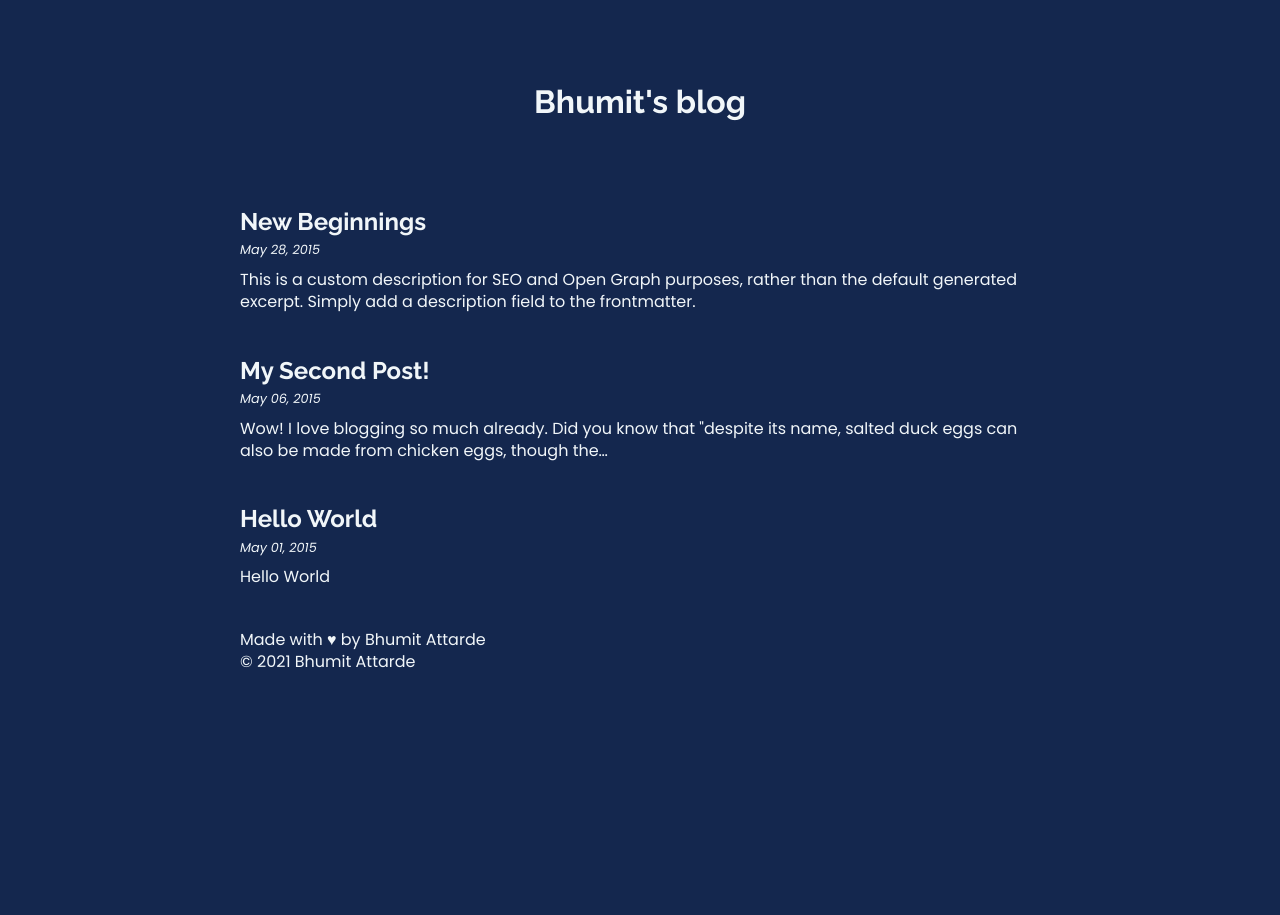
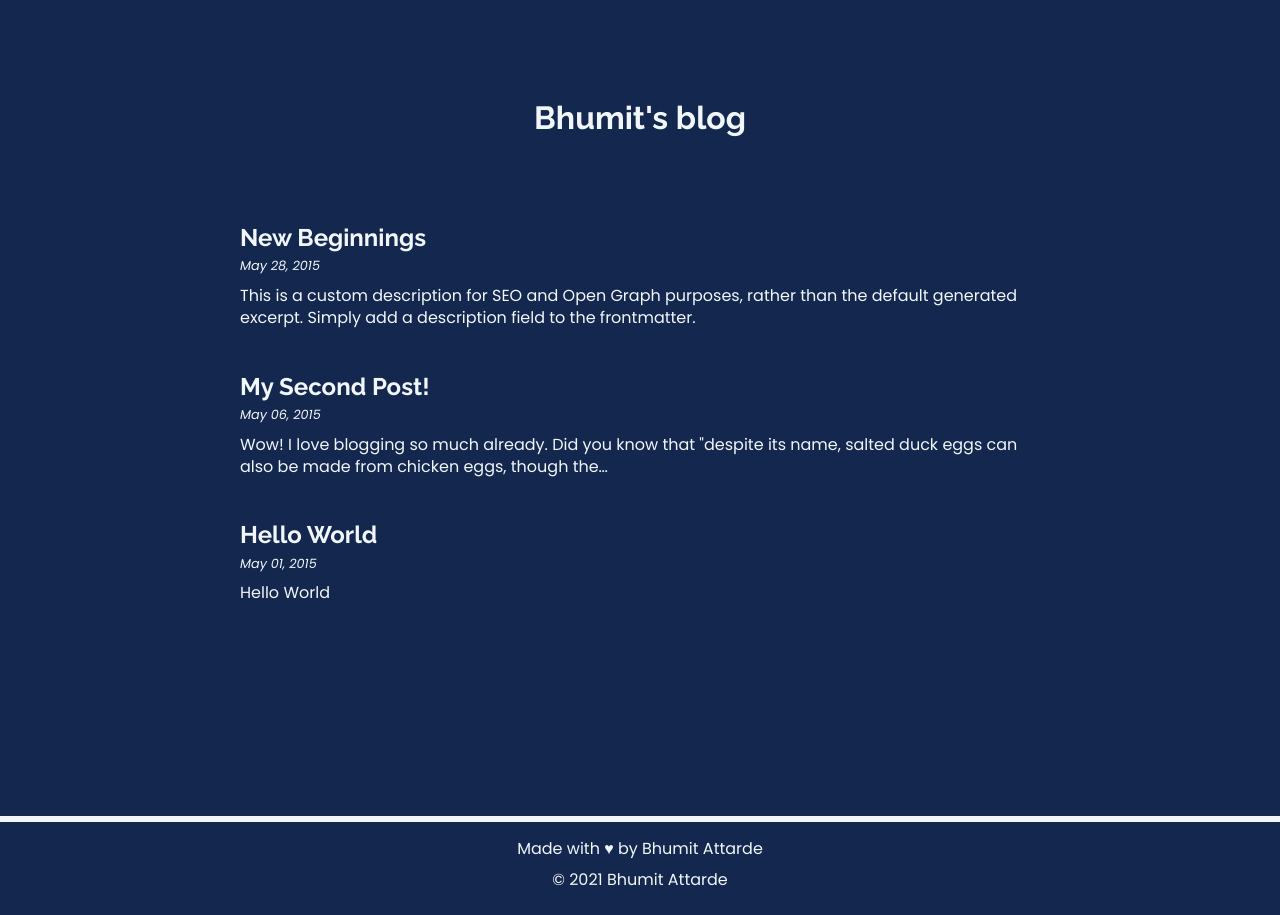
Before and after one commit to bhumitattarde/blog.bhumit.net, a Gatsby site: page / in a window 1280 px wide. Before the commit the page ends 880 px from the top, so only its background shows below. Built offline with nearby package versions, Linux system fonts and the light colour scheme; Gatsby itself is replaced by a stand-in of ours.

Commit message:
Added CSS to footer

```diff
--- /dev/null
+++ b/src/components/css/Footer.module.css
@@ -0,0 +1,20 @@
+.Footer {
+  width: 100%;
+  display: flex;
+  flex-direction: column;
+  justify-content: space-between;
+  align-items: center;
+  text-align: center;
+}
+
+.Footer hr {
+  width: var(--screenWidth);
+  height: 0.4em;
+  margin-bottom: 1em;
+  border: none;
+  background-color: var(--color4);
+}
+
+.footerContentList li {
+  margin-bottom: 0.5em;
+}
--- a/src/components/css/Layout.module.css
+++ b/src/components/css/Layout.module.css
@@ -1,5 +1,18 @@
 .globalWrapper {
+  /*TODO this won't be necessary when you add a navbar of fixed position  */
+  /* width: 100%; */
+  width: var(--screenWidth);
+  display: flex;
+  flex-direction: column;
+  justify-content: center;
+  align-items: center;
+  padding: 1em;
+  overflow-x: hidden;
+}
+
+.contentWrapper {
   width: 100%;
   max-width: 800px;
-  height: 100vh;
+  height: max(100vh, 100%);
+  min-height: 100vh;
 }
--- a/src/components/js/Footer.js
+++ b/src/components/js/Footer.js
@@ -1,9 +1,12 @@
 import React from "react"
+
+import * as FooterStyle from "../css/Footer.module.css"
 
 const Footer = () => {
   return (
-    <footer>
-      <ul>
+    <footer className={FooterStyle.Footer}>
+      <hr />
+      <ul className={FooterStyle.footerContentList}>
         <li>
           Made with &hearts; by{" "}
           <a href="https://www.bhumit.net">Bhumit Attarde</a>
--- a/src/components/js/Layout.js
+++ b/src/components/js/Layout.js
@@ -6,14 +6,32 @@ import Footer from "./Footer"
 
 import * as LayoutStyle from "../css/Layout.module.css"
 
-const Layout = ({ location, title, children }) => {
+class Layout extends React.Component {
+  constructor(props) {
+    super(props)
+  }
+
+  componentDidMount() {
+    /*TODO this won't be necessary when you add a navbar of fixed position  */
+    // Set screen width without scrollbars
+    document.documentElement.style.setProperty(
+      "--screenWidth",
+      document.body.clientWidth + "px"
+    )
+  }
+
+  render() {
+    const { location, title, children } = this.props
     return (
       <div className={LayoutStyle.globalWrapper}>
+        <div className={LayoutStyle.contentWrapper}>
           <Header title={title} location={location} />
           <main>{children}</main>
+        </div>
         <Footer />
       </div>
     )
   }
+}
 
 export default Layout
--- a/src/style.css
+++ b/src/style.css
@@ -27,6 +27,7 @@ html {
 }
 
 body {
+  width: 100%;
   display: flex;
   flex-direction: column;
   justify-content: center;
```
Also changed, not shown: src/components/css/Header.module.css (+12 -0 lines). Lines whose indentation alone changed are shown as unchanged.
